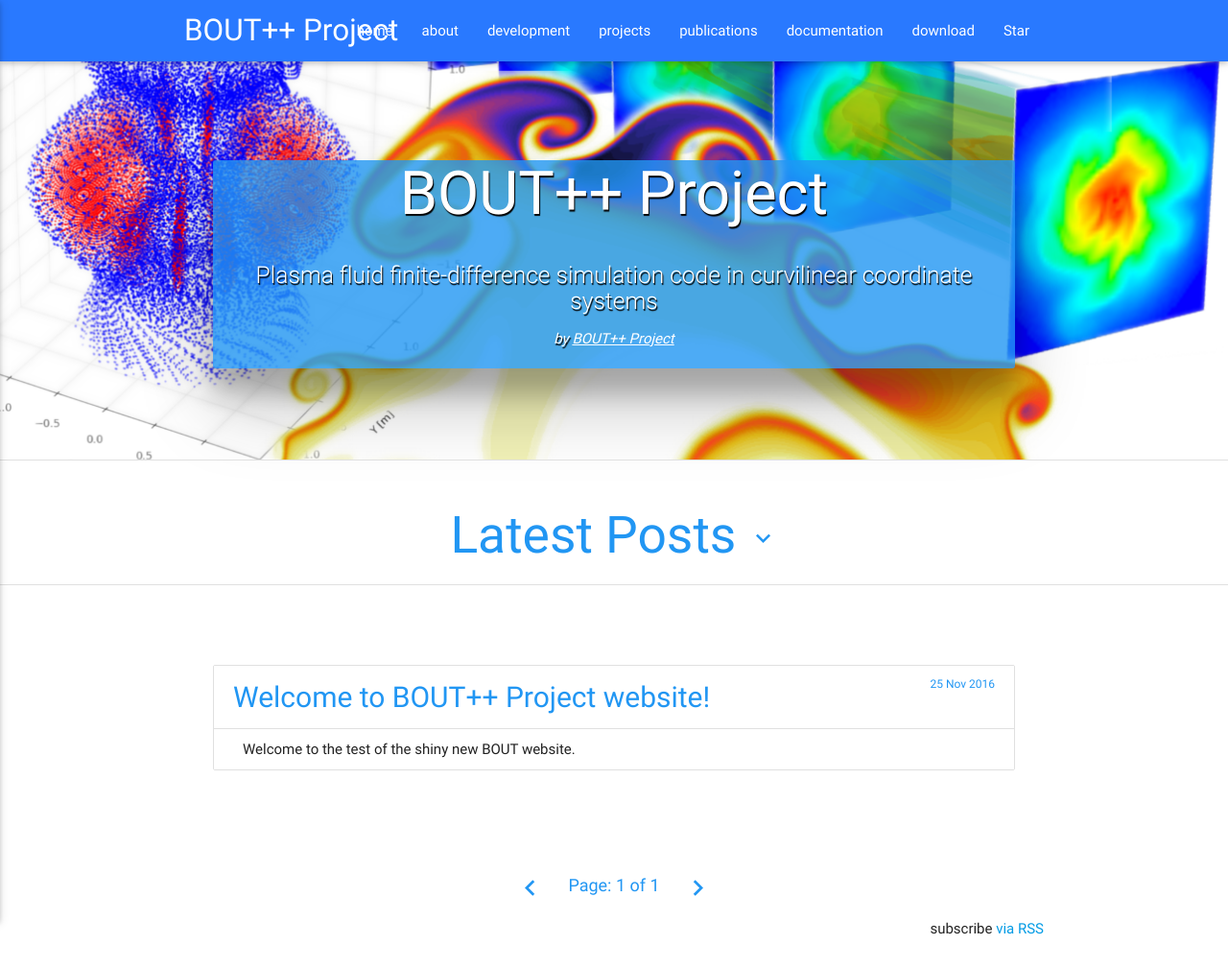
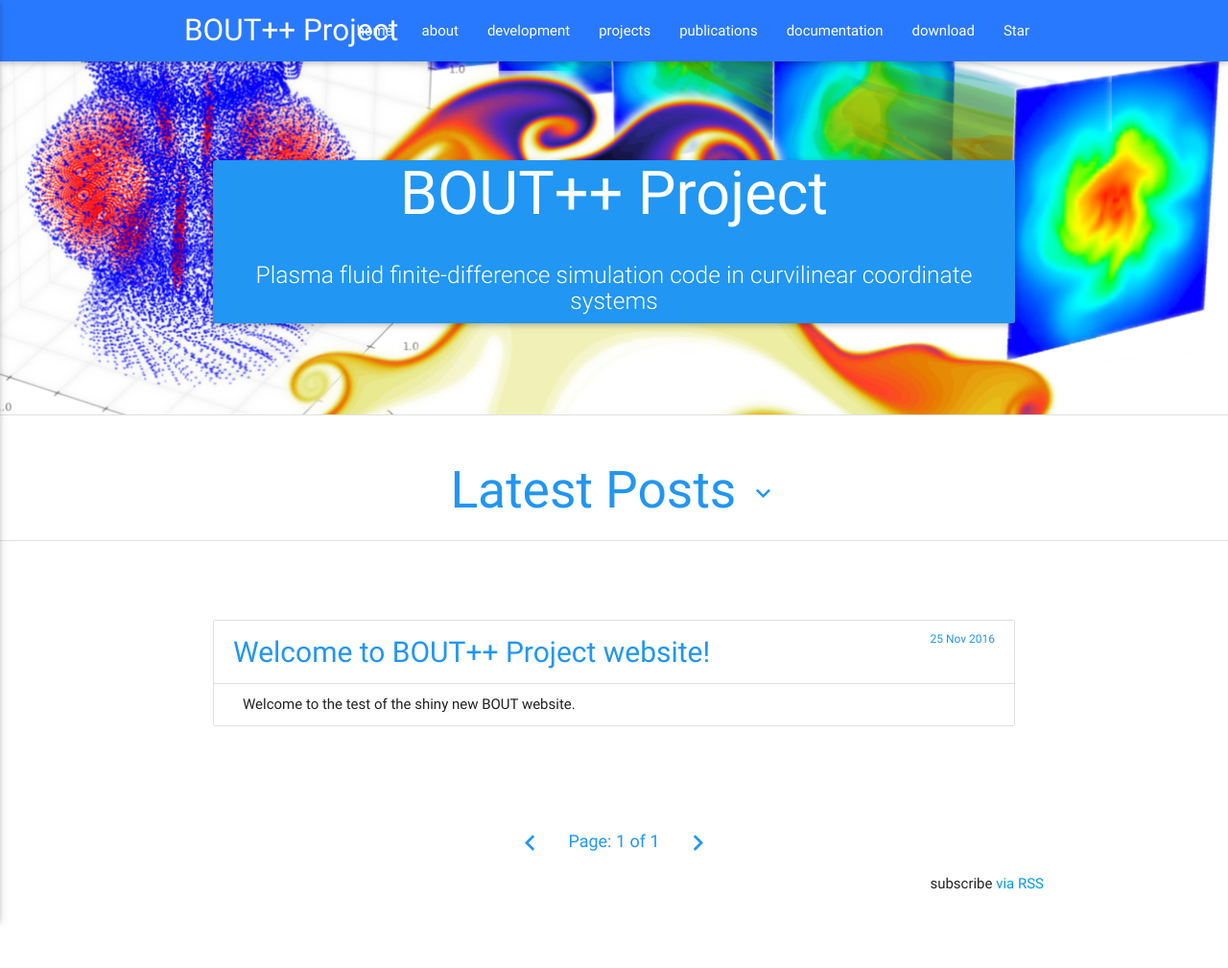
Before and after one commit to boutproject/boutproject.github.io, a Jekyll site: the page built from index.html, in a window 1280 px wide. Shown: the whole page at 96% size. Built offline with Jekyll 4.4.1, drawn with Linux system fonts in a browser that asks for light colours; the list of posts is cut into pages by our own code; after the commit the page ends 963 px from its top, so only the background shows below that.

Commit message:
Remove drop-shadow and author link from index page

```diff
--- a/index.html
+++ b/index.html
@@ -8,11 +8,10 @@ draft: false
   <section class="fixed v80" style='display: block; background-image: url("assets/images/{{ site.home_bgfile  }}");'>
     <div class="container container-wide container-header">
       <br><br>
-      <div class="white-text z-depth-5 radius-border opacity-background title-shadow">
+      <div class="blue white-text z-depth-1 radius-border opacity-background ">
         <h1 class="header center">{{ site.title }}</h1>
         <div class="row center">
           <h5 class="header col s12 light">{{ site.description }}</h5>
-          <h6 class="header col s12 dark"><i>by <a href="http://github.com/{{ site.author_github }}" target="_blank" alt="Author: {{ site.author }}">{{ site.author }}</a></i><br><br></h6>
         </div>
       </div>
     </div>
```
